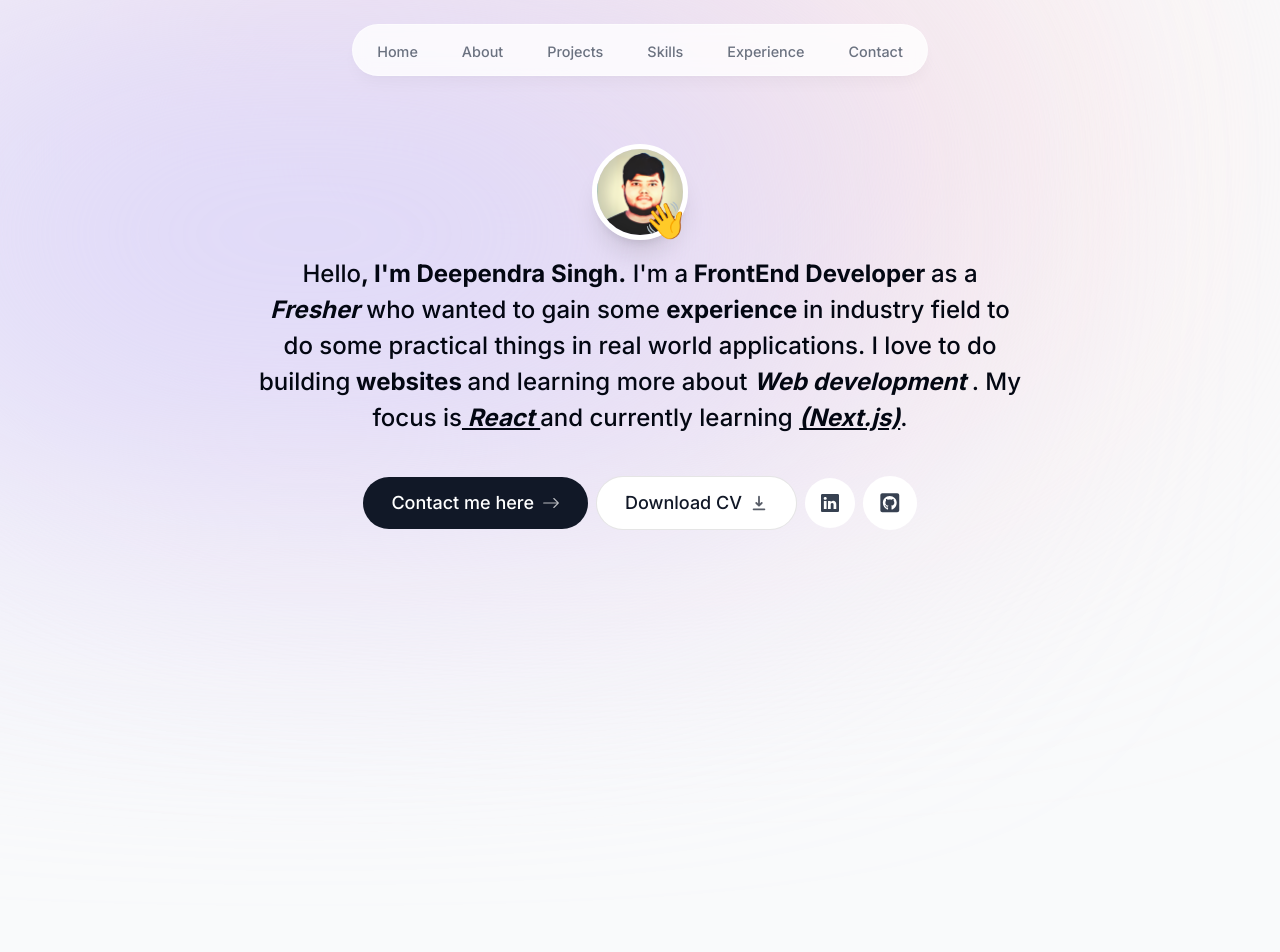
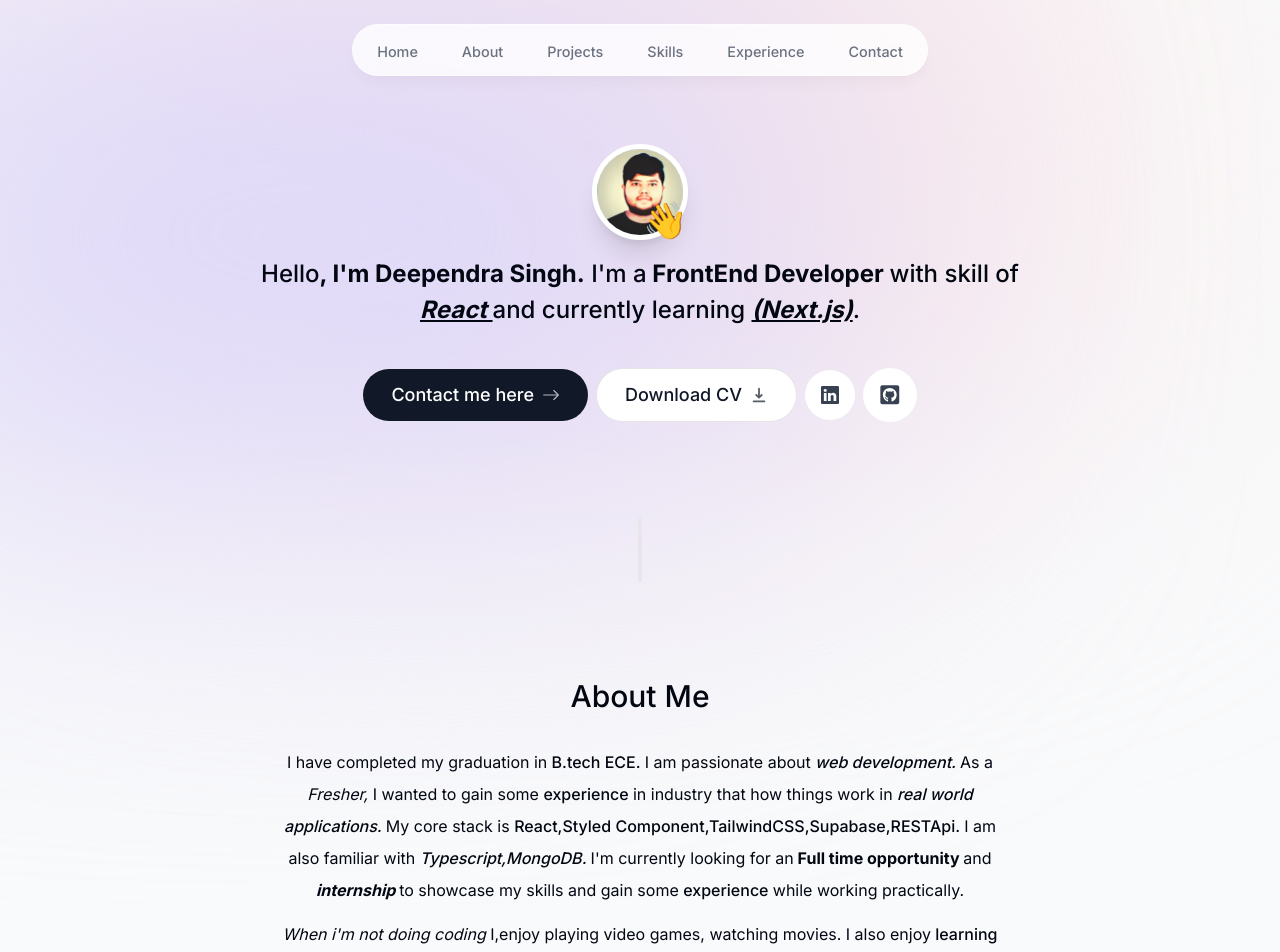
Before and after one commit to trdxDeepu/Portfolio-personal, a Next.js app: page / in a window 1280 px wide. Shown: the top 952 px of the page. Built offline with nearby package versions, Linux system fonts and the light colour scheme.

Commit message:
created about component

```diff
--- a/app/page.tsx
+++ b/app/page.tsx
@@ -1,10 +1,14 @@
-import Header from '@/components/header'
+
+import About from '@/components/about'
 import Intro from '@/components/intro'
+import Sectiondivider from '@/components/sectiondivider'
 
 export default function Home () {
   return (
     <main className='flex flex-col items-center px-4'>
       <Intro />
-    </main>
+      <Sectiondivider/>
+      <About/>
+      </main>
   )
 }
--- /dev/null
+++ b/components/about.tsx
@@ -0,0 +1,52 @@
+'use client'
+
+import React from 'react'
+import SectionHeading from './section-heading'
+import { motion } from 'framer-motion'
+
+function About () {
+  return (
+    <motion.section
+      className='mb-28 max-w-[45rem] text-center leading-8 sm:mb-40'
+      initial={{ opacity: 0, y: 100 }}
+      animate={{ opacity: 1, y: 0 }}
+      transition={{
+        delay: 0.175
+      }}
+    >
+      <SectionHeading> About me </SectionHeading>
+      <p className='mb-3'>
+        I have completed my graduation in
+        <span className='font-medium'> B.tech </span>
+        <span className='font-medium'> ECE. </span>I am passionate about
+        <span className='font-medium italic'> web development. </span>
+        As a <span className='italic'> Fresher, </span>I wanted to gain some{' '}
+        <span className='font-medium'> experience </span>
+        in industry that how things work in
+        <span className='font-medium italic'> real world applications. </span>
+        My core stack is{' '}
+        <span className='font-medium'>
+          {' '}
+          React,Styled Component,TailwindCSS,Supabase,RESTApi.{' '}
+        </span>
+        I am also familiar with{' '}
+        <span className='font-medium italic'> Typescript,MongoDB. </span>
+        I&apos;m currently looking for an
+        <span className='font-bold'> Full time opportunity </span> and
+        <span className='font-bold italic'> internship </span>
+        to showcase my skills and gain some{' '}
+        <span className='font-medium'> experience </span> while working
+        practically.
+      </p>
+      <p>
+        <span className='italic'>When i&apos;m not doing coding </span>
+        I,enjoy playing video games, watching movies. I also enjoy
+        <span className='font-medium'> learning new things </span>. I am
+        currently learning about
+        <span className='font-medium'> TypeScript and Next.js </span>
+      </p>
+    </motion.section>
+  )
+}
+
+export default About
--- a/components/intro.tsx
+++ b/components/intro.tsx
@@ -47,7 +47,7 @@ const Intro = () => {
           </motion.span>
         </div>
       </div>
-      <motion.p
+      <motion.h1
         className='mb-10 !leading-[1.5] px-4 mt-4 text-xl
       font-medium sm:text-2xl '
         initial={{ opacity: 0, y: 100 }}
@@ -57,27 +57,11 @@ const Intro = () => {
         Hello
         <span className='font-bold'>, I&apos;m Deependra Singh.</span> I&apos;m
         a<span className='font-bold'> FrontEnd Developer </span>
-        <span> as a </span>
-        <span className='italic font-bold'>Fresher</span>
-        <span> who wanted to gain some </span>
-        <span className='font-bold'> experience </span>
-        <span>
-          {' '}
-          in industry field to do some practical things in real world
-          applications.{' '}
-        </span>
-        <span>I love to do </span>
-        <span>
-          building
-          <span className='font-bold'> websites </span>
-          and learning more about{' '}
-          <span className='italic font-bold'> Web development </span>
-        </span>
-        . My focus is
+        with skill of
         <span className='italic font-bold underline '> React </span>
         and currently learning{' '}
         <span className='italic font-bold underline'>(Next.js)</span>.
-      </motion.p>
+      </motion.h1>
 
       <motion.div
         className='flex flex-col items-center justify-center gap-2 px-4 text-lg font-medium sm:flex-row '
@@ -103,12 +87,20 @@ const Intro = () => {
           download={true}
         >
           Download CV{' '}
-          <HiDownload className='transition translate-y-0 opacity-70 group-hover:translate-y-1' />{' '}
+          <HiDownload className='transition translate-y-0 opacity-70 group-hover:translate-y-1 hover:text-gray-950' />{' '}
         </a>
-        <a className='flex items-center gap-2 p-4 text-gray-700 bg-white rounded-full focus:scale-110 hover:scale-110 active:scale-105'>
+        <a
+          className='flex items-center gap-2 p-4 text-gray-700 bg-white rounded-full focus:scale-110 hover:scale-110 active:scale-105 hover:text-gray-950'
+          href='https://www.linkedin.com/in/deependrasingh/'
+          target='_blank'
+        >
           <BsLinkedin />
         </a>
-        <a className='flex items-center gap-2 p-4 text-gray-700 bg-white rounded-full text-[1.35rem] focus:scale-110 hover:scale-110  active:scale-105'>
+        <a
+          className='flex items-center gap-2 p-4 text-gray-700 bg-white rounded-full text-[1.35rem] focus:scale-110 hover:scale-110  active:scale-105 hover:text-gray-950'
+          href='https://github.com/trdxlucifer'
+          target='_blank'
+        >
           <FaGithubSquare />
         </a>
       </motion.div>
--- /dev/null
+++ b/components/section-heading.tsx
@@ -0,0 +1,9 @@
+import React from 'react'
+
+type SectionHeadingProps = {
+  children: React.ReactNode;
+}
+
+export default function SectionHeading ({ children }: SectionHeadingProps) {
+  return <h2 className='text-3xl font-medium capitalize mb-8'>{children}</h2>
+}
--- /dev/null
+++ b/components/sectiondivider.tsx
@@ -0,0 +1,19 @@
+'use client'
+
+import React from 'react'
+import { motion } from 'framer-motion'
+
+const Sectiondivider = () => {
+  return (
+    <motion.div
+      className='hidden w-1 h-16 my-24 bg-gray-200 rounded-full sm:block'
+      initial={{ opacity: 0, y: 100 }}
+      animate={{ opacity: 1, y: 0 }}
+      transition={{
+        delay:0.125
+      }}
+    ></motion.div>
+  )
+}
+
+export default Sectiondivider
```
